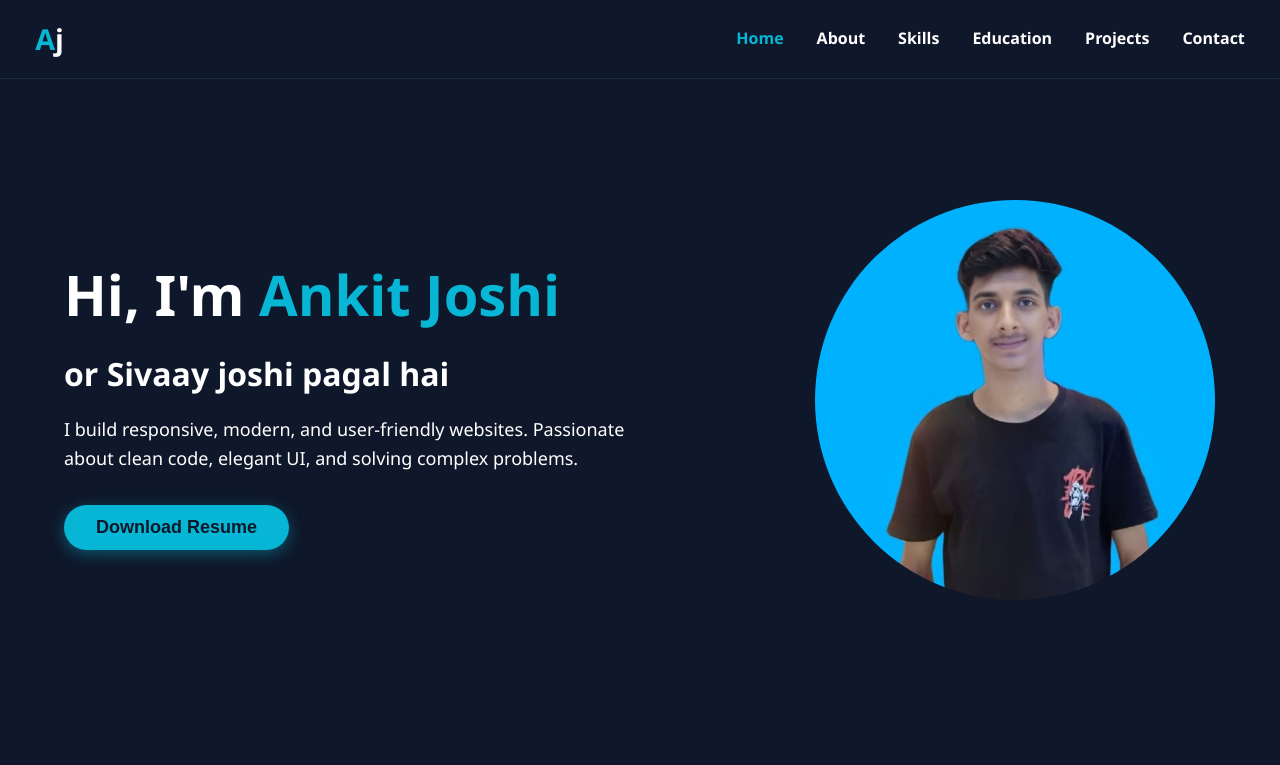
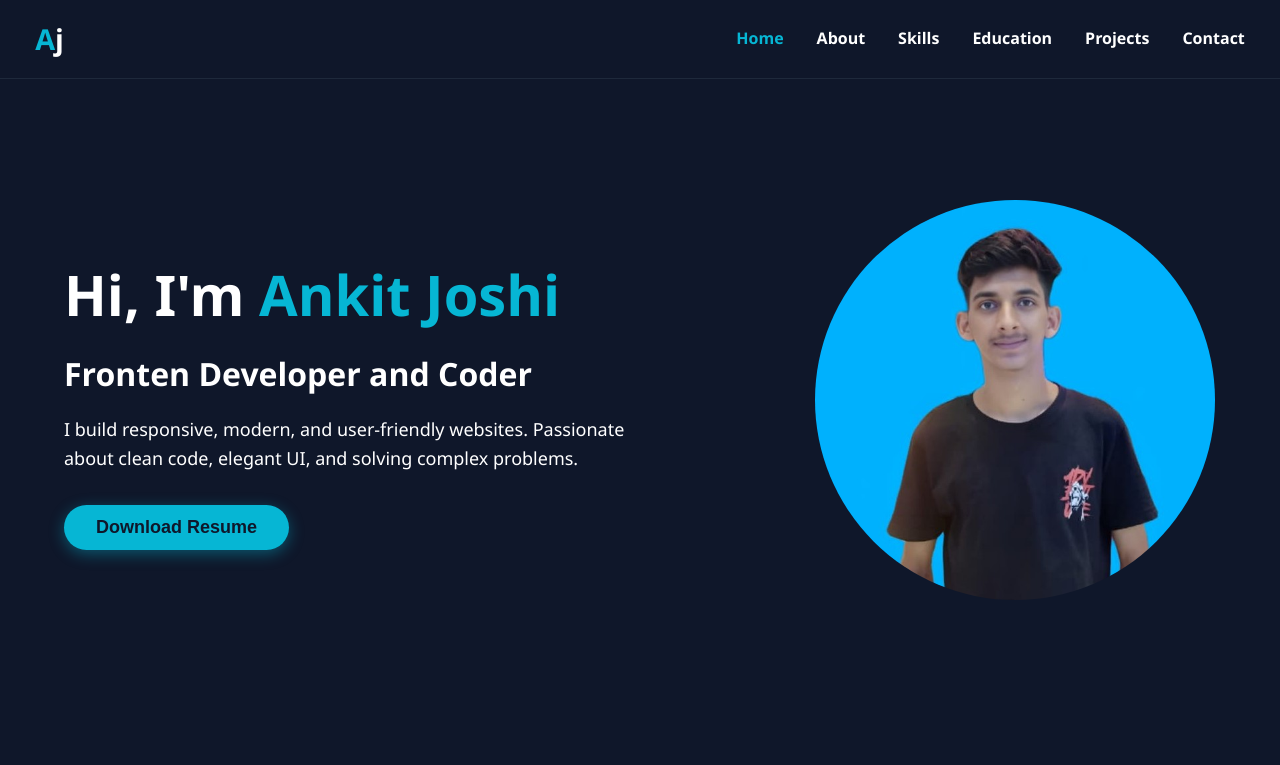
Before and after one commit to ankitjoshi26/Portfolio, a plain HTML site: page index.html in a window 1280 px wide. Shown: the top 765 px of the page. Drawn offline with nearby package versions, Linux system fonts and the light colour scheme.

Commit message:
project updated

```diff
--- a/index.html
+++ b/index.html
@@ -35,7 +35,7 @@
   <div class="hero-container">
     <div class="hero-text fly-in">
       <h1>Hi, I'm <span>Ankit Joshi</span></h1>
-      <h2>or Sivaay joshi pagal hai</h2>
+      <h2>Fronten Developer and Coder</h2>
       <p>
         I build responsive, modern, and user-friendly websites.
         Passionate about clean code, elegant UI, and solving complex problems.
```
